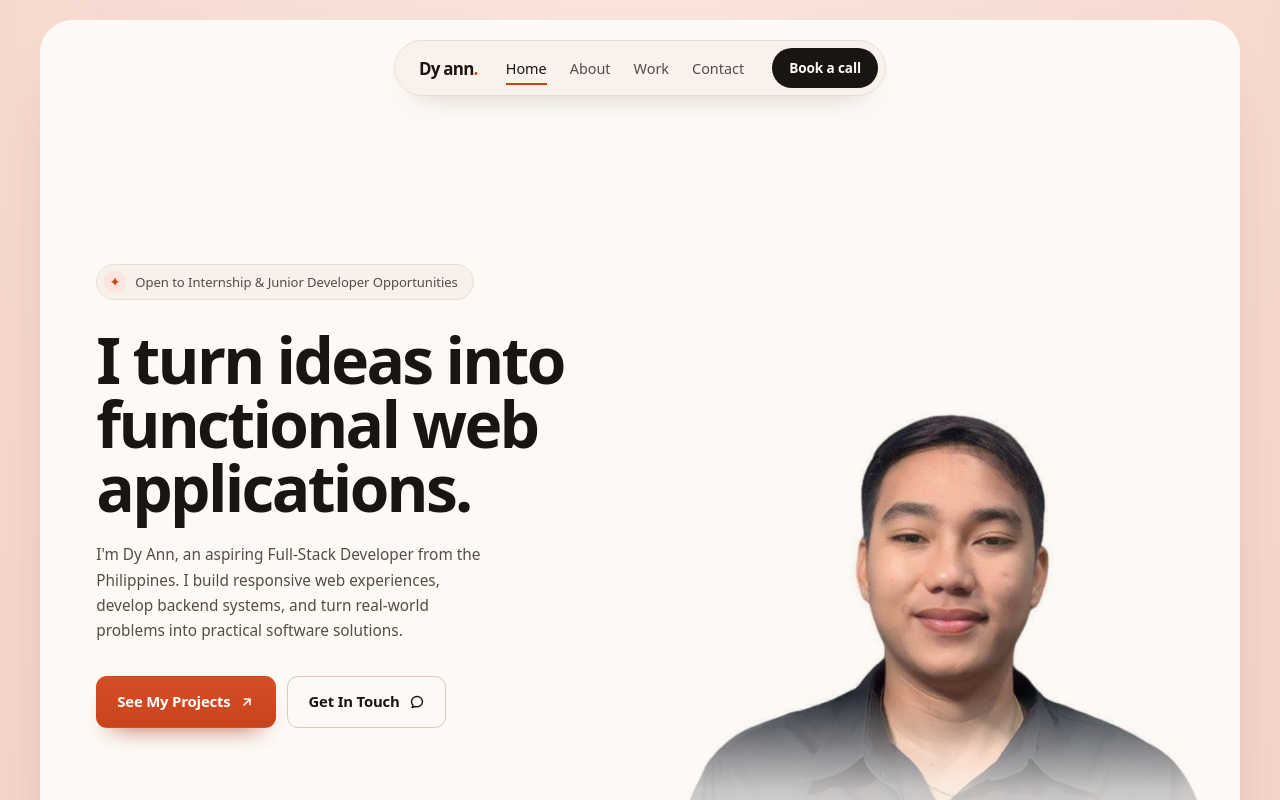
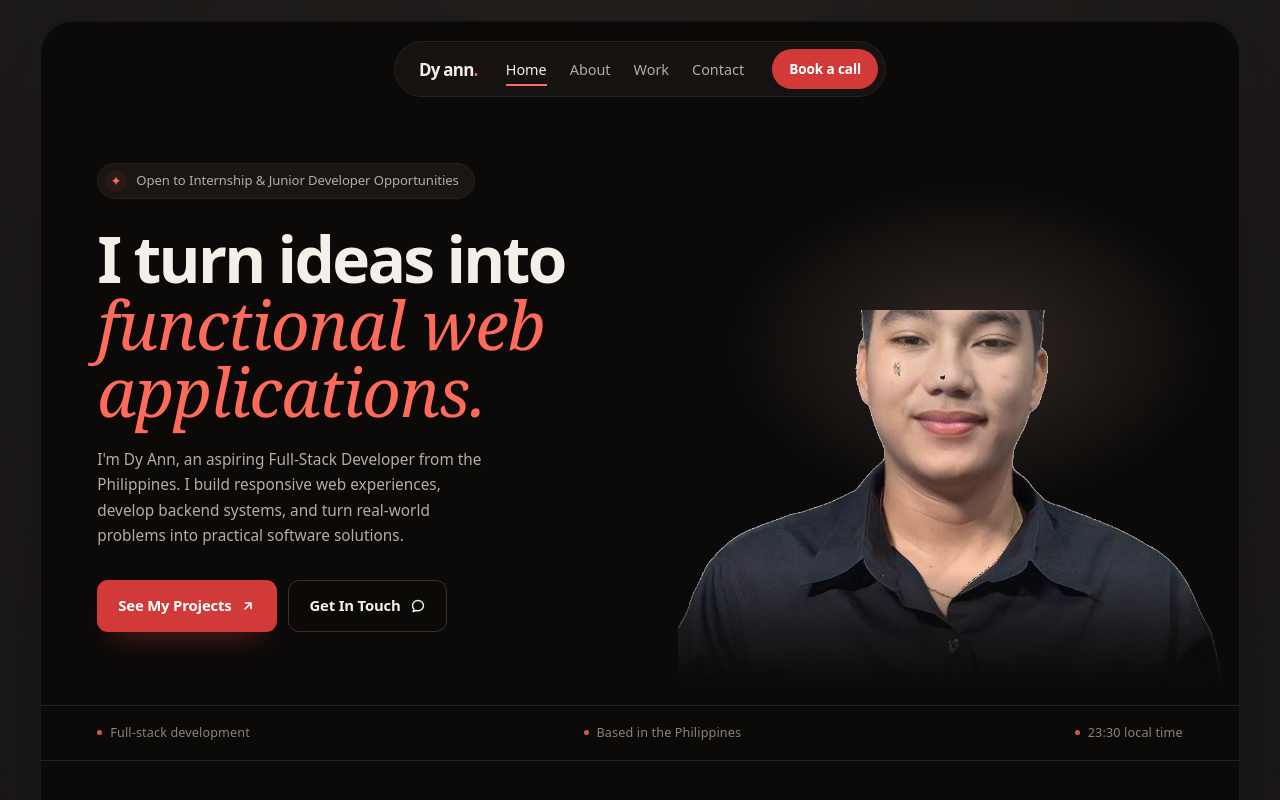
Before and after one commit to dydydan1/Portfolio-Website, a React (Vite) app: page / in a window 1280 px wide. Shown: the top 800 px of the page. Built offline with nearby package versions, Linux system fonts and the light colour scheme; a web font is replaced by a local one.

Commit message:
Change theme into dark

```diff
--- a/index.html
+++ b/index.html
@@ -4,7 +4,7 @@
     <meta charset="UTF-8" />
     <meta name="viewport" content="width=device-width, initial-scale=1.0" />
     <link rel="icon" type="image/svg+xml" href="/favicon.svg" />
-    <meta name="theme-color" content="#F6D9D0" />
+    <meta name="theme-color" content="#0B0A09" />
     <title>Dy ann Razonado — Full-Stack Developer</title>
     <meta
       name="description"
--- a/src/App.jsx
+++ b/src/App.jsx
@@ -151,7 +151,7 @@ export default function App() {
                 </p>
 
                 <h1 className="hero__title" data-reveal style={{ "--d": 60 }}>
-                  I turn ideas into functional web applications.
+                  I turn ideas into <em>functional web applications.</em>
                 </h1>
 
                 <p className="hero__lede" data-reveal style={{ "--d": 140 }}>
@@ -179,7 +179,7 @@ export default function App() {
 
               <figure className="hero__figure" data-reveal style={{ "--d": 120 }}>
                 <img
-                  src={`${import.meta.env.BASE_URL}profile-hero.jpg`}
+                  src={`${import.meta.env.BASE_URL}profile-dark.png`}
                   alt="Portrait of Dy ann Razonado"
                   width="886"
                   height="900"
--- a/src/styles.css
+++ b/src/styles.css
@@ -3,22 +3,24 @@
    ========================================================================== */
 
 :root {
-  --page: #f4d3c8;
-  --page-light: #fbe8e1;
-  --surface: #fdfaf6;
-  --surface-2: #f8f1e9;
+  color-scheme: dark;
 
-  --ink: #1a1512;
-  --ink-2: #574c45;
-  --ink-3: #8b7d73;
+  --page: #191716;
+  --page-light: #221f1d;
+  --surface: #0b0a09;
+  --surface-2: #191614;
 
-  --line: #eaddd4;
-  --line-strong: #dcc7ba;
+  --ink: #f4efe8;
+  --ink-2: #b5ada4;
+  --ink-3: #8a827b;
 
-  --coral: #c9431d;
-  --coral-hover: #a93313;
-  --coral-bright: #e85f35;
-  --coral-tint: #fbe5dc;
+  --line: #262220;
+  --line-strong: #38322f;
+
+  --coral: #d23939;
+  --coral-hover: #bb2f2f;
+  --coral-bright: #ff6b5b;
+  --coral-tint: #2b1817;
 
   --pad-x: clamp(22px, 4.4vw, 60px);
   --radius-shell: clamp(20px, 2.6vw, 34px);
@@ -129,7 +131,7 @@ button {
   min-height: 100dvh;
   padding: clamp(10px, 1.6vw, 26px);
   background:
-    radial-gradient(120% 80% at 50% -10%, var(--page-light), transparent 60%),
+    radial-gradient(120% 80% at 50% -10%, var(--page-light), transparent 62%),
     var(--page);
 }
 
@@ -138,11 +140,12 @@ button {
   max-width: 1200px;
   margin-inline: auto;
   background: var(--surface);
+  border: 1px solid rgba(255, 255, 255, 0.06);
   border-radius: var(--radius-shell);
   overflow: clip;
   box-shadow:
-    0 1px 0 rgba(255, 255, 255, 0.65) inset,
-    0 36px 70px -54px rgba(96, 44, 26, 0.75);
+    0 1px 0 rgba(255, 255, 255, 0.04) inset,
+    0 40px 80px -50px rgba(0, 0, 0, 0.95);
 }
 
 /* ==========================================================================
@@ -165,11 +168,11 @@ button {
   align-items: center;
   gap: clamp(14px, 2.2vw, 32px);
   padding: 7px 7px 7px clamp(16px, 2vw, 24px);
-  background: rgba(248, 241, 233, 0.88);
+  background: rgba(25, 22, 20, 0.82);
   border: 1px solid var(--line);
   border-radius: 999px;
-  box-shadow: 0 14px 30px -24px rgba(96, 44, 26, 0.8);
-  backdrop-filter: blur(10px);
+  box-shadow: 0 18px 36px -28px rgba(0, 0, 0, 0.9);
+  backdrop-filter: blur(12px);
 }
 
 .wordmark {
@@ -181,7 +184,7 @@ button {
 }
 
 .wordmark span {
-  color: var(--coral);
+  color: var(--coral-bright);
 }
 
 .nav__links {
@@ -206,7 +209,7 @@ button {
   right: 0;
   bottom: -3px;
   height: 1.5px;
-  background: var(--coral);
+  background: var(--coral-bright);
   scale: 0 1;
   transform-origin: left;
   transition: scale 0.28s var(--ease);
@@ -227,8 +230,8 @@ button {
 .nav__cta {
   border: 0;
   border-radius: 999px;
-  background: var(--ink);
-  color: var(--surface);
+  background: var(--coral);
+  color: #fff;
   padding: 9px 17px;
   font-size: 0.85rem;
   font-weight: 600;
@@ -240,7 +243,7 @@ button {
 }
 
 .nav__cta:hover {
-  background: var(--coral);
+  background: var(--coral-hover);
   transform: translateY(-1px);
 }
 
@@ -282,7 +285,7 @@ button {
   height: 22px;
   border-radius: 50%;
   background: var(--coral-tint);
-  color: var(--coral);
+  color: var(--coral-bright);
 }
 
 .hero__title {
@@ -343,14 +346,14 @@ button {
 }
 
 .btn--primary {
-  background: linear-gradient(180deg, #d64e26, var(--coral));
+  background: var(--coral);
   color: #fff;
-  box-shadow: 0 14px 24px -16px rgba(169, 51, 19, 0.9);
+  box-shadow: 0 16px 30px -18px rgba(210, 57, 57, 0.7);
 }
 
 .btn--primary:hover {
-  background: linear-gradient(180deg, #bf3f1a, var(--coral-hover));
-  box-shadow: 0 18px 28px -16px rgba(169, 51, 19, 0.95);
+  background: var(--coral-hover);
+  box-shadow: 0 20px 34px -18px rgba(210, 57, 57, 0.85);
   transform: translateY(-2px);
 }
 
@@ -359,12 +362,13 @@ button {
 }
 
 .btn--ghost {
-  background: var(--surface);
+  background: transparent;
   border-color: var(--line-strong);
   color: var(--ink);
 }
 
 .btn--ghost:hover {
+  background: var(--surface-2);
   border-color: var(--ink-3);
   transform: translateY(-2px);
 }
@@ -391,11 +395,8 @@ button {
   width: 100%;
   height: 100%;
   min-height: inherit;
-  object-fit: cover;
-  object-position: center top;
-  filter: none;
-  mix-blend-mode: multiply;
-  opacity: 1;
+  object-fit: contain;
+  object-position: center bottom;
 }
 
 .hero__figure::after {
@@ -403,14 +404,26 @@ button {
   position: absolute;
   inset: auto 0 0 0;
   z-index: 2;
-  height: 26%;
+  height: 22%;
   background: linear-gradient(
     to bottom,
-    rgba(253, 250, 246, 0) 0%,
-    rgba(253, 250, 246, 0.72) 48%,
-    var(--surface) 92%
+    rgba(11, 10, 9, 0) 0%,
+    rgba(11, 10, 9, 0.66) 52%,
+    var(--surface) 94%
   );
   pointer-events: none;
+}
+
+.hero__figure::before {
+  content: "";
+  position: absolute;
+  inset: 2% -10% 10% -10%;
+  z-index: 0;
+  background: radial-gradient(
+    50% 46% at 52% 40%,
+    rgba(255, 197, 178, 0.16),
+    rgba(255, 197, 178, 0) 72%
+  );
 }
 
 /* Hero meta band */
@@ -448,7 +461,7 @@ button {
    ========================================================================== */
 
 .eyebrow {
-  color: var(--coral);
+  color: var(--coral-bright);
   font-size: 0.72rem;
   font-weight: 600;
   letter-spacing: 0.16em;
@@ -545,7 +558,7 @@ section h2 {
 }
 
 .services li span {
-  color: var(--coral);
+  color: var(--coral-bright);
   font-size: 0.7rem;
   font-weight: 600;
   letter-spacing: 0.1em;
@@ -606,7 +619,7 @@ section h2 {
   border-radius: var(--radius-media);
   overflow: hidden;
   background: var(--surface-2);
-  box-shadow: 0 26px 44px -38px rgba(96, 44, 26, 0.85);
+  box-shadow: 0 26px 44px -38px rgba(0, 0, 0, 0.95);
   transition:
     transform 0.4s var(--ease),
     box-shadow 0.4s var(--ease);
@@ -623,7 +636,7 @@ section h2 {
 
 .project__media:hover {
   transform: translateY(-4px);
-  box-shadow: 0 34px 52px -36px rgba(96, 44, 26, 0.9);
+  box-shadow: 0 34px 52px -36px rgba(0, 0, 0, 0.98);
 }
 
 .project__media:hover img {
@@ -642,7 +655,7 @@ section h2 {
 }
 
 .project__kicker span {
-  color: var(--coral);
+  color: var(--coral-bright);
 }
 
 .project__kicker::after {
@@ -698,7 +711,7 @@ section h2 {
 }
 
 .project__link:hover {
-  color: var(--coral);
+  color: var(--coral-bright);
 }
 
 .project__link svg {
@@ -746,7 +759,7 @@ section h2 {
 }
 
 .contact__actions .btn--ghost {
-  background: rgba(253, 250, 246, 0.7);
+  background: rgba(255, 255, 255, 0.03);
 }
 
 /* ==========================================================================
@@ -790,9 +803,10 @@ section h2 {
   flex-direction: column;
   max-height: 88dvh;
   background: var(--surface);
+  border: 1px solid var(--line);
   border-radius: 22px;
   overflow: hidden;
-  box-shadow: 0 40px 90px -40px rgba(20, 10, 6, 0.7);
+  box-shadow: 0 40px 90px -40px rgba(0, 0, 0, 0.9);
 }
 
 .booking__head {
@@ -868,7 +882,7 @@ section h2 {
   width: 26px;
   height: 26px;
   border: 2px solid var(--line-strong);
-  border-top-color: var(--coral);
+  border-top-color: var(--coral-bright);
   border-radius: 50%;
   animation: spin 0.8s linear infinite;
 }
@@ -897,7 +911,7 @@ section h2 {
   height: 44px;
   border-radius: 50%;
   background: var(--coral-tint);
-  color: var(--coral);
+  color: var(--coral-bright);
   font-size: 1.2rem;
 }
 
@@ -930,7 +944,7 @@ section h2 {
 }
 
 .booking__foot a:hover {
-  color: var(--coral);
+  color: var(--coral-bright);
 }
 
 .booking__mail {
```
Also changed, not shown: public/k1-black.png (added), public/profile-dark.png (added).
